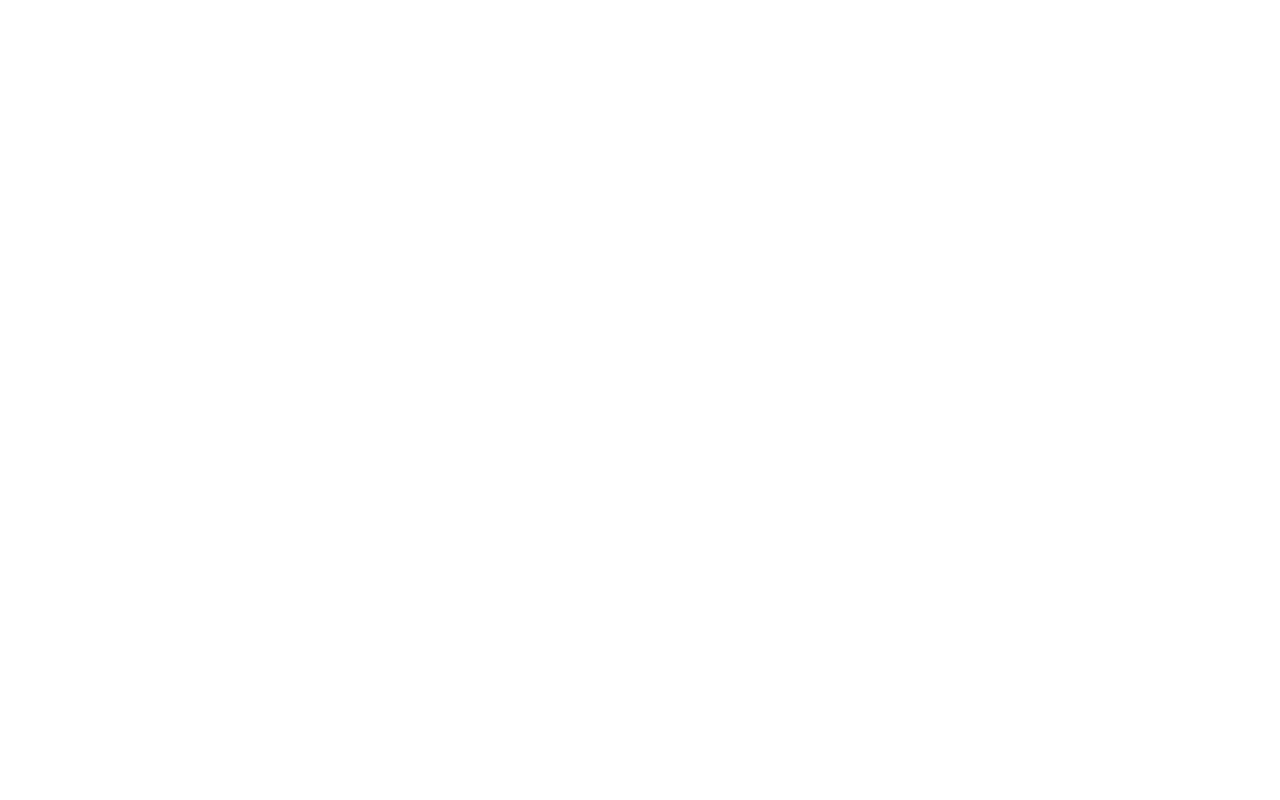
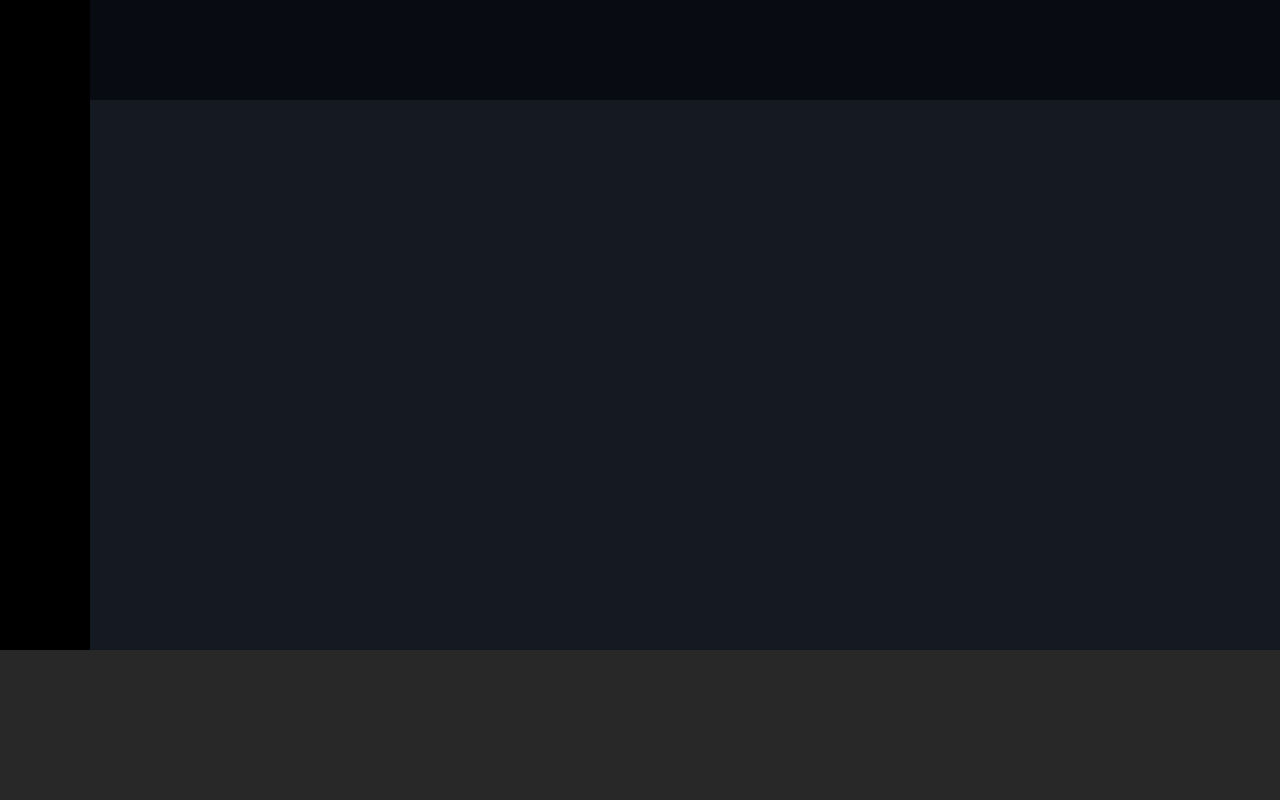
Before and after one commit to BiagioCaputo/html-css-spotifyweb, a plain HTML site: page index.html in a window 1280 px wide. Drawn offline with Linux system fonts and the light colour scheme.

Commit message:
realizzata struttura principale

```diff
--- a/css/style.css
+++ b/css/style.css
@@ -5,3 +5,46 @@
     padding: 0;
     box-sizing: border-box;
 }
+
+/*structure control*/
+main{
+    background-color: #141922;
+    height: calc(100vh - 150px);
+    overflow: auto;
+    font-size: 4rem;
+    color:white;
+    display: flex;
+}
+
+.audio-controls{
+    height: 150px;
+    background-color: #282828;
+}
+
+.side-bar{
+    width: 90px;
+    background-color:black;
+    height: 100%;
+    overflow: hidden;
+}
+
+.main-section{
+    width: calc(100vw - 90px);
+    height: 100%;
+    overflow: auto;
+
+}
+
+#header-main-section{
+    height: 100px;
+    background-color: #080B12;
+    position: sticky;
+    top: 0px;
+    left: 0px;
+    right: 0px;
+}
+
+
+p{
+
+}
--- a/index.html
+++ b/index.html
@@ -9,6 +9,24 @@
     <title>Spotify</title>
 </head>
 <body>
+    <main>
+        <div class="side-bar">
+
+
+        </div>
+
+        <div class="main-section">
+
+            <header id="header-main-section">
+            </header>
+
+        </div>
+
+    </main>
+
+    <div class="audio-controls">
+
+    </div>
 
 </body>
 </html>
```
